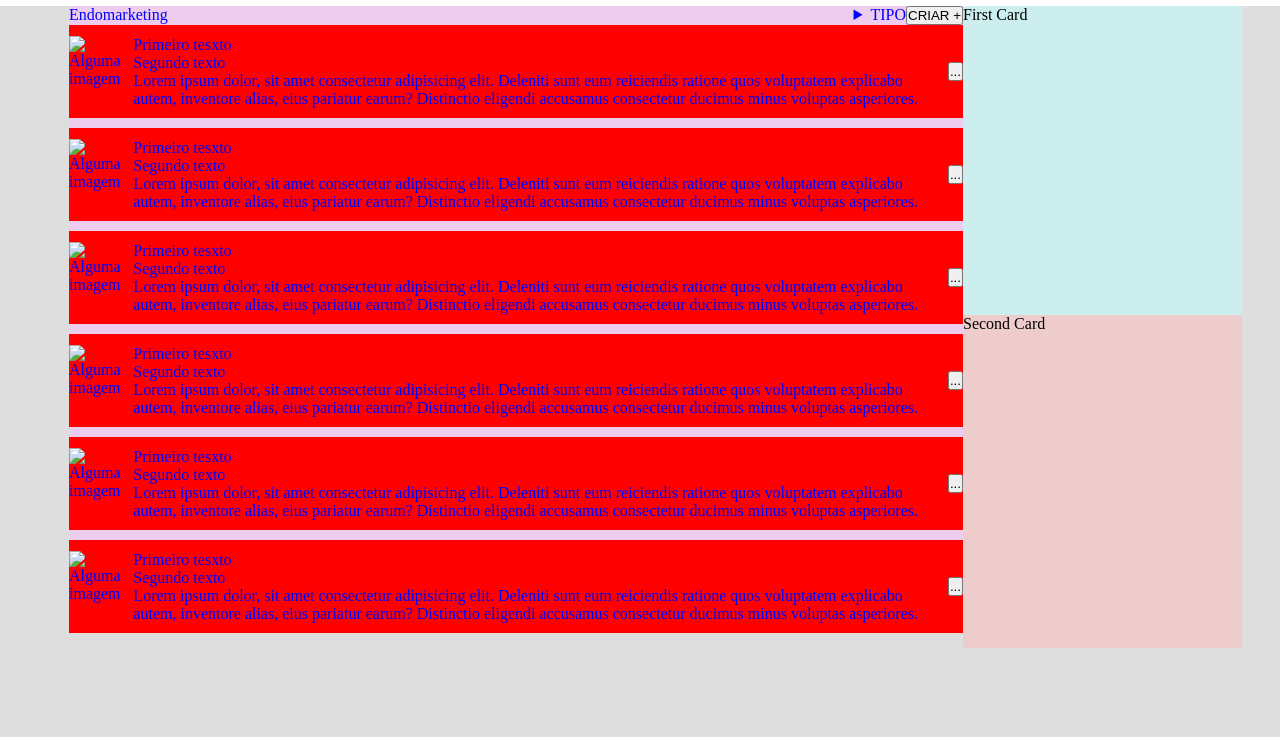
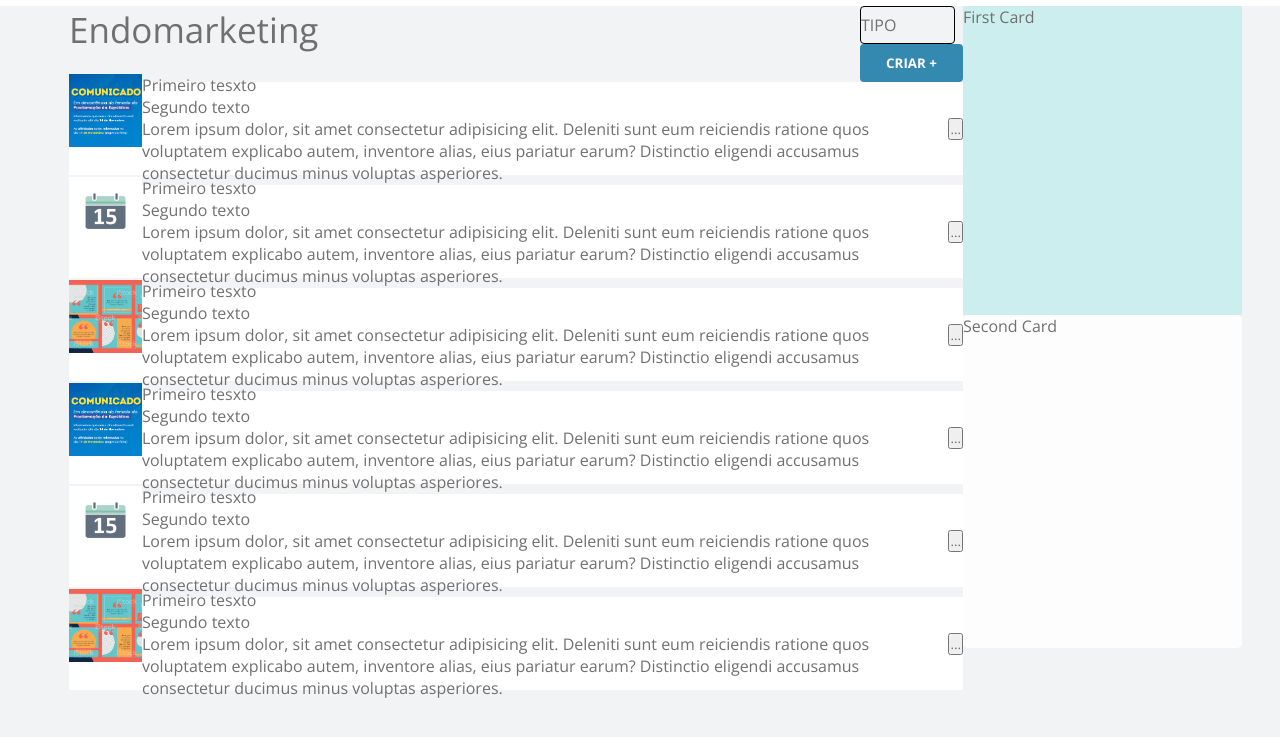
Before and after one commit to JulinoSD/layoutIncicleTxt, a plain HTML site: page src/pages/index.html in a window 1280 px wide. Shown: the part 49-786 px from the top of the page. Drawn offline with nearby package versions, Linux system fonts and the light colour scheme.

Commit message:
Primeiro design  com o grid (não saiu conforme esperado)

```diff
--- a/src/pages/index.html
+++ b/src/pages/index.html
@@ -6,89 +6,110 @@
     <meta http-equiv="X-UA-Compatible" content="IE=edge">
     <meta name="viewport" content="width=device-width, initial-scale=1.0">
     <link rel="stylesheet" href="../styles/index.css">
+    <link rel="preconnect" href="https://fonts.googleapis.com">
+    <link rel="preconnect" href="https://fonts.gstatic.com" crossorigin>
+    <link href="https://fonts.googleapis.com/css2?family=Open+Sans:wght@300;400;700&display=swap" rel="stylesheet">
     <title>endomarketing</title>
 </head>
 
 <body>
     <header class="head">
-        <img src="../../public/Camada 2.png" alt="" srcset="">
+        <img src="../../public/logo.png" alt="" srcset="">
     </header>
+
     <main class="principal">
         <section class="firstPage">
             <div class="details">
-                <p>Endomarketing</p>
+                <p class="endomarketing">Endomarketing</p>
                 <span class="propertyInside">
                     <details>
                         <summary>TIPO</summary>
-                        <p>Mais informações sobre os detalhes.</p>
                     </details>
-                    <button>CRIAR +</button>
+                    <button class="buttonDetail">CRIAR  +</button>
                 </span>
             </div>
             <article class="activity">
                 <ul>
                     <li>
                         <span class="leftSide">
-                            <img src="#" alt="Alguma imagem" srcset="">
+                            <img src="../../public/img_act/1_COMUNICADO.png" alt="Comunicado" srcset="">
                             <span class="textSide">
                                 <p>Primeiro tesxto</p>
                                 <p>Segundo texto</p>
-                                <p>Lorem ipsum dolor, sit amet consectetur adipisicing elit. Deleniti sunt eum reiciendis ratione quos voluptatem explicabo autem, inventore alias, eius pariatur earum? Distinctio eligendi accusamus consectetur ducimus minus voluptas asperiores.</p>
+                                <p>Lorem ipsum dolor, sit amet consectetur adipisicing elit. Deleniti sunt eum
+                                    reiciendis ratione quos voluptatem explicabo autem, inventore alias, eius pariatur
+                                    earum? Distinctio eligendi accusamus consectetur ducimus minus voluptas asperiores.
+                                </p>
                             </span>
                         </span>
                         <button>...</button>
                     </li>
                     <li>
                         <span class="leftSide">
-                            <img src="#" alt="Alguma imagem" srcset="">
+                            <img src="../../public/img_act/2_evento.png" alt="evento" srcset="">
                             <span class="textSide">
                                 <p>Primeiro tesxto</p>
                                 <p>Segundo texto</p>
-                                <p>Lorem ipsum dolor, sit amet consectetur adipisicing elit. Deleniti sunt eum reiciendis ratione quos voluptatem explicabo autem, inventore alias, eius pariatur earum? Distinctio eligendi accusamus consectetur ducimus minus voluptas asperiores.</p>
+                                <p>Lorem ipsum dolor, sit amet consectetur adipisicing elit. Deleniti sunt eum
+                                    reiciendis ratione quos voluptatem explicabo autem, inventore alias, eius pariatur
+                                    earum? Distinctio eligendi accusamus consectetur ducimus minus voluptas asperiores.
+                                </p>
                             </span>
                         </span>
                         <button>...</button>
                     </li>
                     <li>
                         <span class="leftSide">
-                            <img src="#" alt="Alguma imagem" srcset="">
+                            <img src="../../public/img_act/3_publicacao.png" alt="publicacao" srcset="">
                             <span class="textSide">
                                 <p>Primeiro tesxto</p>
                                 <p>Segundo texto</p>
-                                <p>Lorem ipsum dolor, sit amet consectetur adipisicing elit. Deleniti sunt eum reiciendis ratione quos voluptatem explicabo autem, inventore alias, eius pariatur earum? Distinctio eligendi accusamus consectetur ducimus minus voluptas asperiores.</p>
+                                <p>Lorem ipsum dolor, sit amet consectetur adipisicing elit. Deleniti sunt eum
+                                    reiciendis ratione quos voluptatem explicabo autem, inventore alias, eius pariatur
+                                    earum? Distinctio eligendi accusamus consectetur ducimus minus voluptas asperiores.
+                                </p>
                             </span>
                         </span>
                         <button>...</button>
                     </li>
                     <li>
                         <span class="leftSide">
-                            <img src="#" alt="Alguma imagem" srcset="">
+                            <img src="../../public/img_act/1_COMUNICADO.png" alt="Comunicado" srcset="">
                             <span class="textSide">
                                 <p>Primeiro tesxto</p>
                                 <p>Segundo texto</p>
-                                <p>Lorem ipsum dolor, sit amet consectetur adipisicing elit. Deleniti sunt eum reiciendis ratione quos voluptatem explicabo autem, inventore alias, eius pariatur earum? Distinctio eligendi accusamus consectetur ducimus minus voluptas asperiores.</p>
+                                <p>Lorem ipsum dolor, sit amet consectetur adipisicing elit. Deleniti sunt eum
+                                    reiciendis ratione quos voluptatem explicabo autem, inventore alias, eius pariatur
+                                    earum? Distinctio eligendi accusamus consectetur ducimus minus voluptas asperiores.
+                                </p>
                             </span>
                         </span>
                         <button>...</button>
                     </li>
                     <li>
                         <span class="leftSide">
-                            <img src="#" alt="Alguma imagem" srcset="">
+                            <img src="../../public/img_act/2_evento.png" alt="evento" srcset="">
                             <span class="textSide">
                                 <p>Primeiro tesxto</p>
                                 <p>Segundo texto</p>
-                                <p>Lorem ipsum dolor, sit amet consectetur adipisicing elit. Deleniti sunt eum reiciendis ratione quos voluptatem explicabo autem, inventore alias, eius pariatur earum? Distinctio eligendi accusamus consectetur ducimus minus voluptas asperiores.</p>
+                                <p>Lorem ipsum dolor, sit amet consectetur adipisicing elit. Deleniti sunt eum
+                                    reiciendis ratione quos voluptatem explicabo autem, inventore alias, eius pariatur
+                                    earum? Distinctio eligendi accusamus consectetur ducimus minus voluptas asperiores.
+                                </p>
                             </span>
                         </span>
                         <button>...</button>
                     </li>
                     <li>
                         <span class="leftSide">
-                            <img src="#" alt="Alguma imagem" srcset="">
+                            <img src="../../public/img_act/3_publicacao.png" alt="publicacao" srcset="">
                             <span class="textSide">
                                 <p>Primeiro tesxto</p>
                                 <p>Segundo texto</p>
-                                <p>Lorem ipsum dolor, sit amet consectetur adipisicing elit. Deleniti sunt eum reiciendis ratione quos voluptatem explicabo autem, inventore alias, eius pariatur earum? Distinctio eligendi accusamus consectetur ducimus minus voluptas asperiores.</p>
+                                <p>Lorem ipsum dolor, sit amet consectetur adipisicing elit. Deleniti sunt eum
+                                    reiciendis ratione quos voluptatem explicabo autem, inventore alias, eius pariatur
+                                    earum? Distinctio eligendi accusamus consectetur ducimus minus voluptas asperiores.
+                                </p>
                             </span>
                         </span>
                         <button>...</button>
@@ -96,6 +117,7 @@
                 </ul>
             </article>
         </section>
+
         <aside class="secondPage">
             <article class="card">
                 <p>First Card</p>
--- a/src/styles/index.css
+++ b/src/styles/index.css
@@ -2,30 +2,12 @@
     margin: 0;
     padding: 0;
     box-sizing: border-box;
-}
-li {
-    list-style: none;
-    width: 894px;
-    height: 93px;
-
-    background: #f00;
-
-    display: flex;
-    flex-direction: row;
-    align-items: center;
-}
-
-li + li {
-    margin-top: 10px;
-}
-
-li .leftSide {
-    display: flex;
-    flex-direction: row;
+    font-family: 'Open Sans', sans-serif;
+    color: #707070;
 }
 
 body {
-    background: #dedede;
+    background: #F2F3F5;
     width: 100vw;
     height: 100vh;
 }
@@ -47,21 +29,73 @@ body {
     margin: auto;
 }
 
+.firstPage {
+    width: 894px;
+    height: 622px;
+    color: #00f;
+}
+
 .details {
     display: flex;
     justify-content: space-between;
 }
 
+.details .endomarketing {
+    font: 300 35px 'open sans', sans-serif;
+}
+
 .details .propertyInside {
+    display: block;
+
+}
+details > summary {
+    width: 95px;
+    height: 38px;
+    border: 1px #000 solid;
+    border-radius: 4px;
+
+    display: flex;
+    flex-direction: row;
+    align-items: center;
+    justify-content: space-between;
+}
+
+.buttonDetail {
+    width: 103px;
+    height: 38px;
+
+    border-radius: 4px;
+    border: none;
+    background: #3489B1;
+    color: #fff;
+    font-weight: 700;
+
+}
+
+
+li {
+    background: #fff;
+    list-style: none;
+    width: 894px;
+    height: 93px;
+
+    display: flex;
+    flex-direction: row;
+    align-items: center;
+}
+
+li + li {
+    margin-top: 10px;
+}
+
+li .leftSide {
     display: flex;
     flex-direction: row;
 }
 
-.firstPage {
-    width: 894px;
-    height: 622px;
-    background: #ece;
-    color: #00f;
+li .leftSide img {
+    width: 73px;
+    height: 73px;
 }
 
 .card {
@@ -72,5 +106,6 @@ body {
 .cardManage {
     width: 279px;
     height: 333px;
-    background: #ecc;
+    background: #fdfdfd;
+    border-radius: 5px;
 }
```
Also changed, not shown: src/pages/teste.html (added, +78 -0 lines), public/img_act/1_COMUNICADO.png (added), public/img_act/2_evento.png (added), public/img_act/3_publicacao.png (added), public/img_demo/a_leve4.png (added), public/img_demo/b_workpad.png (added), public/img_demo/c_Social-Media-Ideas.png (added), public/img_demo/d_ciclo.png (added), public/img_demo/globo.png (added), public/logo.png (renamed from public/Camada 2.png).
